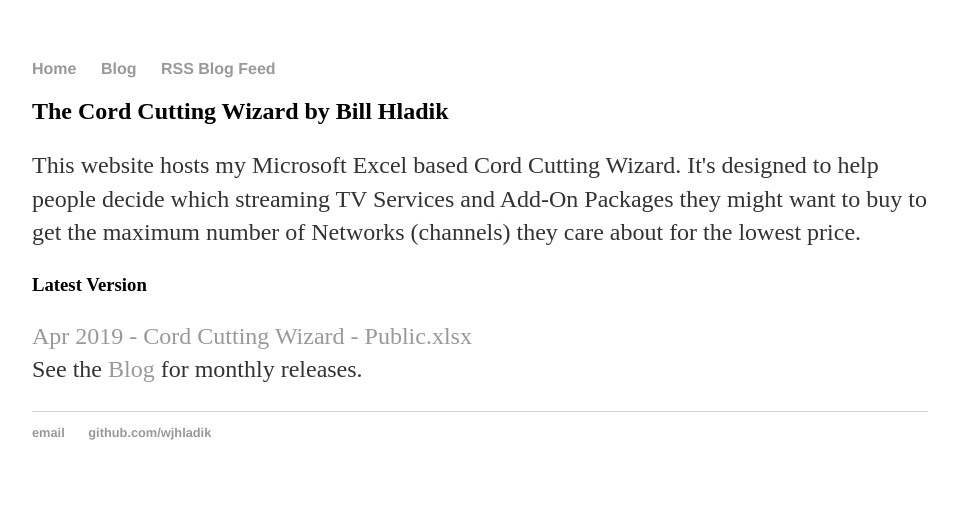
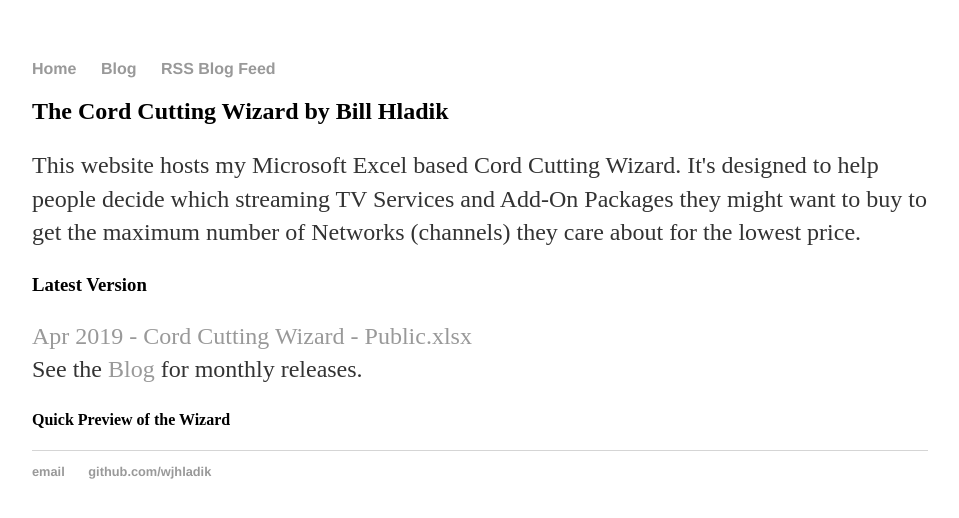
Before and after one commit to wjhladik/wjhladik.github.io, a Jekyll site: the page built from index.html, in a window 1280 px wide. Shown: the top 518 px of the page, without its empty margins (160-1119 px from the left). Built offline with Jekyll 4.4.1, drawn with Linux system fonts in a browser that asks for light colours.

Commit message:
Update index.html

```diff
--- a/index.html
+++ b/index.html
@@ -11,4 +11,7 @@
 	<h3>Latest Version</h3>
 	<p><a href="Apr 2019 - Cord Cutting Wizard - Public.xlsx">Apr 2019 - Cord Cutting Wizard - Public.xlsx</a>
 		<br>See the <a href="/blog">Blog</a> for monthly releases.
+<p>
+	<h4>Quick Preview of the Wizard</h4>
+
 </div><!-- /.blurb -->
```
